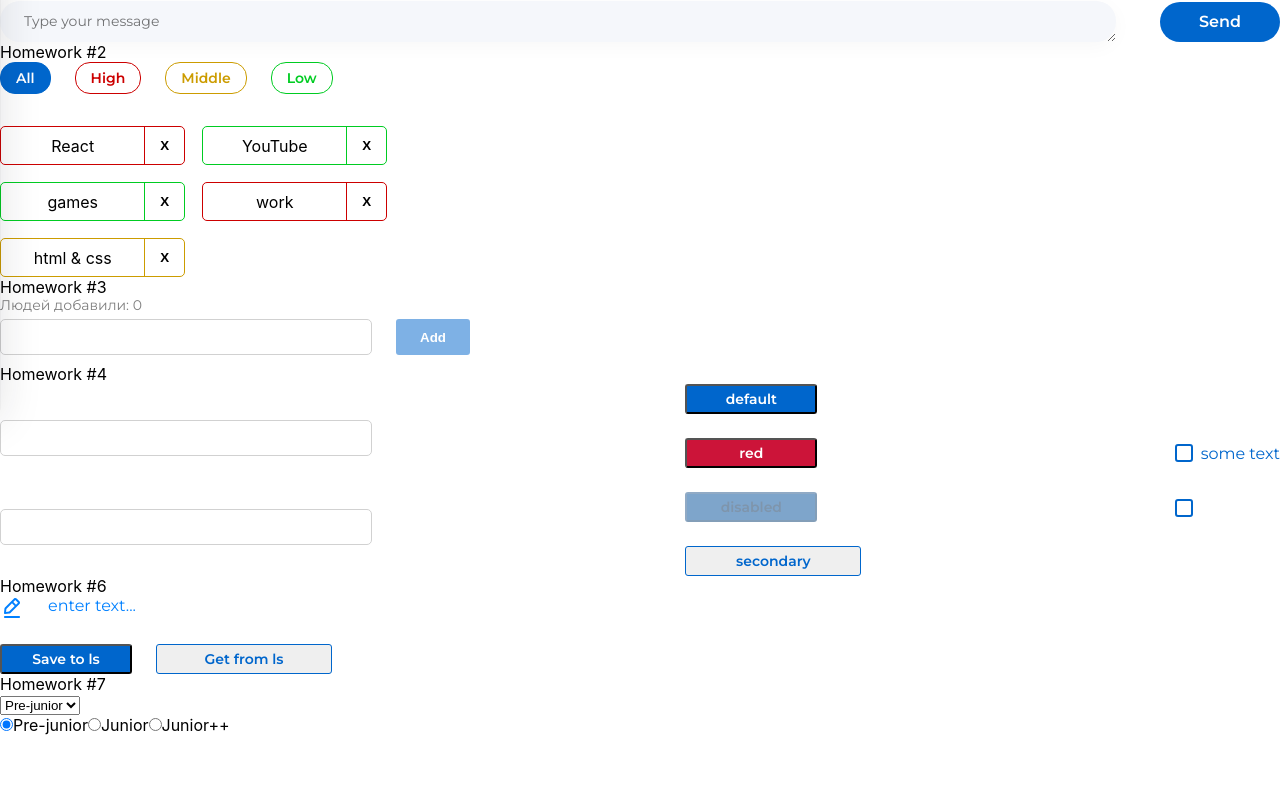
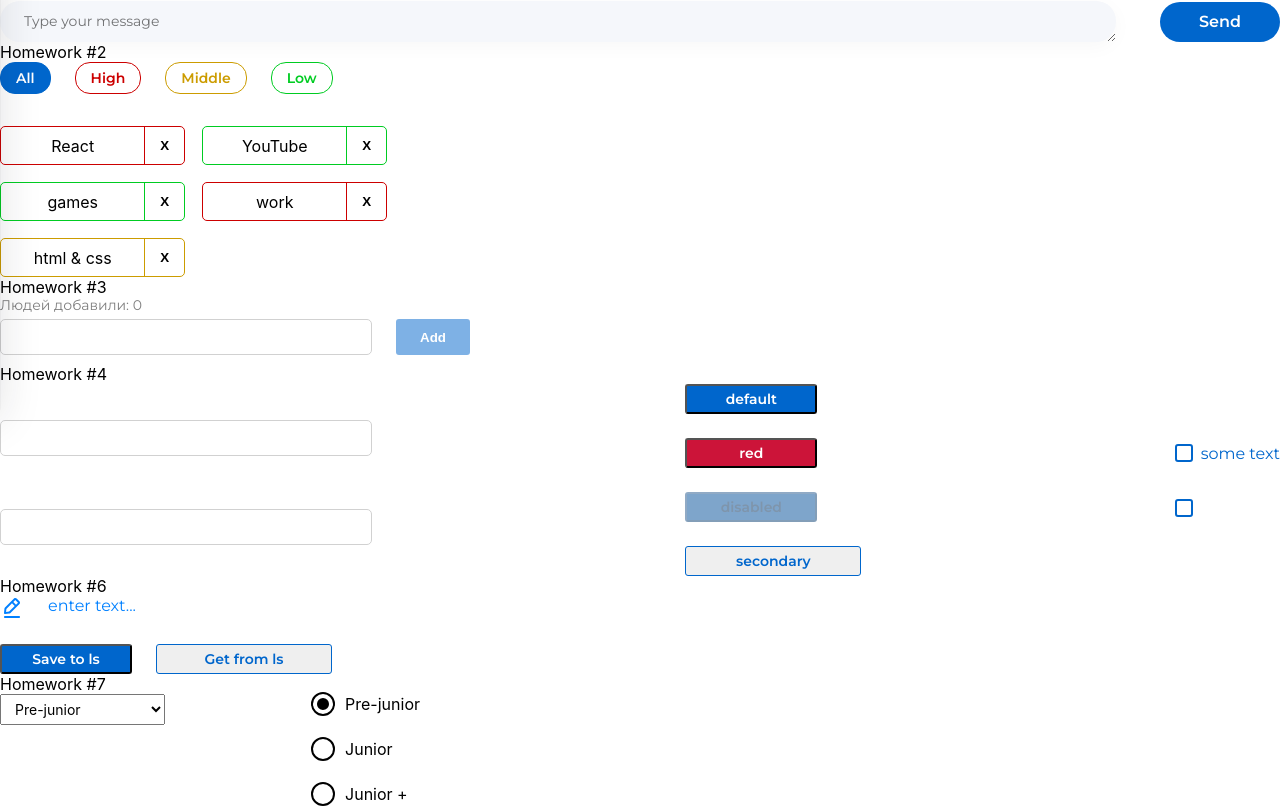
Before and after one commit to scoomp/Homework, a React (Create React App) app: page /#/pre-junior in a window 1280 px wide. Shown: the part 311-1118 px from the top of the page. Before the commit the page ends 1046 px from the top, so only its background shows below. Built offline with nearby package versions, Linux system fonts and the light colour scheme.

Commit message:
homework 7.3

```diff
--- a/src/s1-main/App.tsx
+++ b/src/s1-main/App.tsx
@@ -3,9 +3,7 @@ import s from './App.module.css'
 import HW1 from '../s2-homeworks/hw01/HW1'
 import HW5 from "../s2-homeworks/hw05/HW5";
 import HW6 from "../s2-homeworks/hw06/HW6";
-import HW7 from "../s2-homeworks/hw07/HW7";
-import HW2 from "../s2-homeworks/hw02/HW2";
-import HW8 from "../s2-homeworks/hw08/HW8";
+import {HW7} from "../s2-homeworks/hw07/HW7";
 
 function App() {
     return (
--- a/src/s2-homeworks/hw07/HW7.module.css
+++ b/src/s2-homeworks/hw07/HW7.module.css
@@ -1,2 +1,13 @@
 .container {
+    display: flex;
+    max-width: 26.25em;
+    justify-content: space-between;
+    flex-wrap: wrap;
+    gap: 1rem;
 }
+
+@media (max-width: 29.99375em) {
+    .container {
+        justify-content: center;
+    }
+}
--- a/src/s2-homeworks/hw07/HW7.tsx
+++ b/src/s2-homeworks/hw07/HW7.tsx
@@ -1,4 +1,4 @@
-import React, { useState } from 'react'
+import React, {useState} from 'react'
 import SuperSelect from './common/c5-SuperSelect/SuperSelect'
 import SuperRadio from './common/c6-SuperRadio/SuperRadio'
 import s2 from '../../s1-main/App.module.css'
@@ -12,12 +12,12 @@ import s from './HW7.module.css'
 * */
 
 const arr = [
-    { id: 1, value: 'Pre-junior' },
-    { id: 2, value: 'Junior' },
-    { id: 3, value: 'Junior++' },
+   {id: 1, value: 'Pre-junior'},
+   {id: 2, value: 'Junior'},
+   {id: 3, value: 'Junior +'},
 ] // value может быть изменено
 
-const HW7 = () => {
+export const HW7 = () => {
    const [value, onChangeOption] = useState(1) // селект и радио должны работать синхронно
 
    return (
@@ -25,7 +25,7 @@ const HW7 = () => {
          <div className={s2.hwTitle}>Homework #7</div>
 
          {/*демонстрация возможностей компонент:*/}
-            <div className={s2.hw}>
+         <div className={`${s2.hw} ${s2.hw_7}`}>
             <div className={s.container}>
                <div>
                   <SuperSelect
@@ -49,5 +49,3 @@ const HW7 = () => {
       </div>
    )
 }
-
-export default HW7
--- a/src/s2-homeworks/hw07/common/c5-SuperSelect/SuperSelect.module.css
+++ b/src/s2-homeworks/hw07/common/c5-SuperSelect/SuperSelect.module.css
@@ -1,9 +1,6 @@
 .select {
+    min-width: 10.3125rem;
+    padding: 0.3571428571428571em 0.7142857142857143em;
+    font-size: 0.875rem;
+    font-family: inherit;
 }
-
-.select:focus {
-}
-
-
-.option:hover {
-}
--- a/src/s2-homeworks/hw07/common/c5-SuperSelect/SuperSelect.tsx
+++ b/src/s2-homeworks/hw07/common/c5-SuperSelect/SuperSelect.tsx
@@ -36,10 +36,7 @@ const SuperSelect: React.FC<SuperSelectPropsType> = ({
       : [] // map options with key
 
    const onChangeCallback = (e: ChangeEvent<HTMLSelectElement>) => {
-        // делают студенты
-         if (onChangeOption) {
-             onChangeOption(e.currentTarget.value)
-         }
+      onChangeOption?.(Number(e.currentTarget.value))
    }
 
    const finalSelectClassName = s.select + (className ? ' ' + className : '')
--- a/src/s2-homeworks/hw07/common/c6-SuperRadio/SuperRadio.module.css
+++ b/src/s2-homeworks/hw07/common/c6-SuperRadio/SuperRadio.module.css
@@ -1,15 +1,35 @@
 .radio {
+    appearance: none;
+    position: relative;
 }
 
 .radio::before {
+    content: '';
+    display: inline-block;
+    width: 12px;
+    height: 12px;
+    border-radius: 50%;
+    outline: 2px solid #000;
+    border: 4px solid #fff;
+    -webkit-transition: background-color 0.3s ease 0s;
+    -moz-transition: background-color 0.3s ease 0s;
+    -ms-transition: background-color 0.3s ease 0s;
+    -o-transition: background-color 0.3s ease 0s;
+    transition: background-color 0.3s ease 0s;
 }
 
 
 .radio:checked::before {
+    background-color: #000;
 }
 
 .label {
+    display: flex;
+    gap: 0.75em;
 }
 
 .options {
+    display: flex;
+    flex-direction: column;
+    gap: 1.375rem;
 }
--- a/src/s2-homeworks/hw07/common/c6-SuperRadio/SuperRadio.tsx
+++ b/src/s2-homeworks/hw07/common/c6-SuperRadio/SuperRadio.tsx
@@ -35,11 +35,7 @@ const SuperRadio: React.FC<SuperRadioPropsType> = ({
                                                       ...restProps
                                                    }) => {
    const onChangeCallback = (e: ChangeEvent<HTMLInputElement>) => {
-        // делают студенты
-        if (onChangeOption) {
-            onChangeOption(e.currentTarget.value)
-
-        }
+      onChangeOption?.(Number(e.currentTarget.value))
    }
 
    const finalRadioClassName = s.radio + (className ? ' ' + className : '')
@@ -52,10 +48,9 @@ const SuperRadio: React.FC<SuperRadioPropsType> = ({
                id={id + '-input-' + o.id}
                className={finalRadioClassName}
                type={'radio'}
-                      // name, checked, value делают студенты
-                      value={o.id} //
-                      checked={value==o.id}   //
-                      name={name}   //
+               name={name}
+               value={o.id}
+               checked={o.id === value}
                onChange={onChangeCallback}
                {...restProps}
             />
```
Lines whose indentation alone changed are shown as unchanged.
